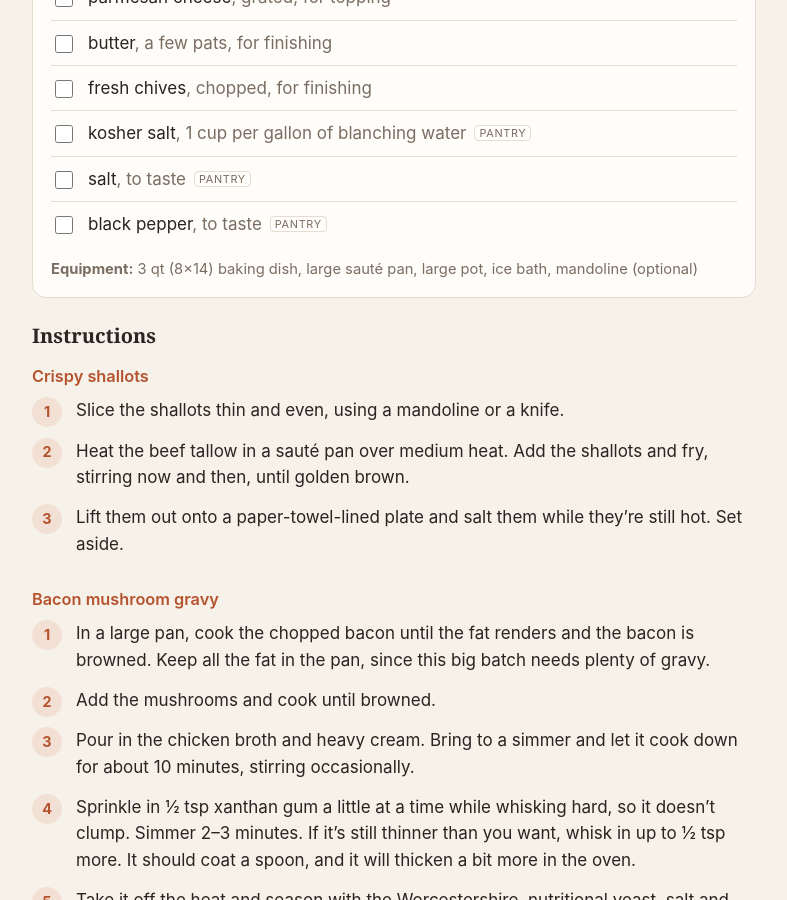
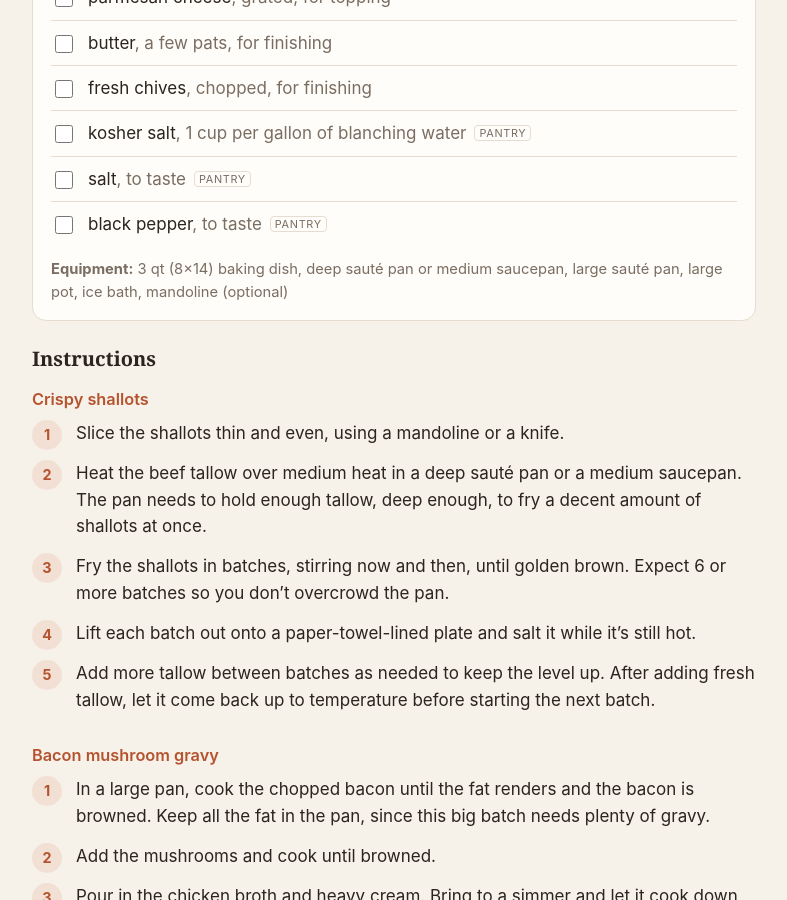
Before and after one commit to jacenmiller-lab/recipes, a Jekyll site: the page built from _recipes/green-bean-casserole.md, in a window 1280 px wide and 900 px high, scrolled down 813 px. Shown: the whole window, without its empty margins (246-1033 px from the left). Built offline with Jekyll 4.4.1, drawn with Linux system fonts in a browser that asks for light colours; some of the changed text lies outside the part shown.

Commit message:
Green bean casserole: detail batch-frying for crispy shallots
Co-Authored-By: Claude Opus 5.5 <noreply@anthropic.com>
Claude-Session: https://claude.ai/code/session_01179yrXXFaziwLa4znQnrEQ

```diff
--- a/_recipes/green-bean-casserole.md
+++ b/_recipes/green-bean-casserole.md
@@ -8,10 +8,10 @@ prep_time: 30 min
 cook_time: 1 hr
 total_time: 1 hr 30 min
 source: Chef Andrew Gruel (@ChefGruel) on X; amounts adjusted by us over several batches
-equipment: [3 qt (8×14) baking dish, large sauté pan, large pot, ice bath, mandoline (optional)]
+equipment: [3 qt (8×14) baking dish, deep sauté pan or medium saucepan, large sauté pan, large pot, ice bath, mandoline (optional)]
 ingredients:
   - { qty: 6,     unit: "",    item: shallot, note: thinly sliced }
-  - { qty: "",    unit: "",    item: beef tallow, note: "enough to cover the pan bottom for frying" }
+  - { qty: "",    unit: "",    item: beef tallow, note: "for frying; plus extra to top up between batches" }
   - { qty: 1,     unit: lb,    item: bacon, note: chopped }
   - { qty: 1,     unit: cup,   item: mushrooms, note: "fresh, chopped" }
   - { qty: "1/2-1", unit: tsp, item: xanthan gum, note: "to thicken the gravy; start with the lower amount", pantry: true }
@@ -35,8 +35,10 @@ ingredients:
 ### Crispy shallots
 
 1. Slice the shallots thin and even, using a mandoline or a knife.
-2. Heat the beef tallow in a sauté pan over medium heat. Add the shallots and fry, stirring now and then, until golden brown.
-3. Lift them out onto a paper-towel-lined plate and salt them while they're still hot. Set aside.
+2. Heat the beef tallow over medium heat in a deep sauté pan or a medium saucepan. The pan needs to hold enough tallow, deep enough, to fry a decent amount of shallots at once.
+3. Fry the shallots in batches, stirring now and then, until golden brown. Expect 6 or more batches so you don't overcrowd the pan.
+4. Lift each batch out onto a paper-towel-lined plate and salt it while it's still hot.
+5. Add more tallow between batches as needed to keep the level up. After adding fresh tallow, let it come back up to temperature before starting the next batch.
 
 ### Bacon mushroom gravy
 
```
